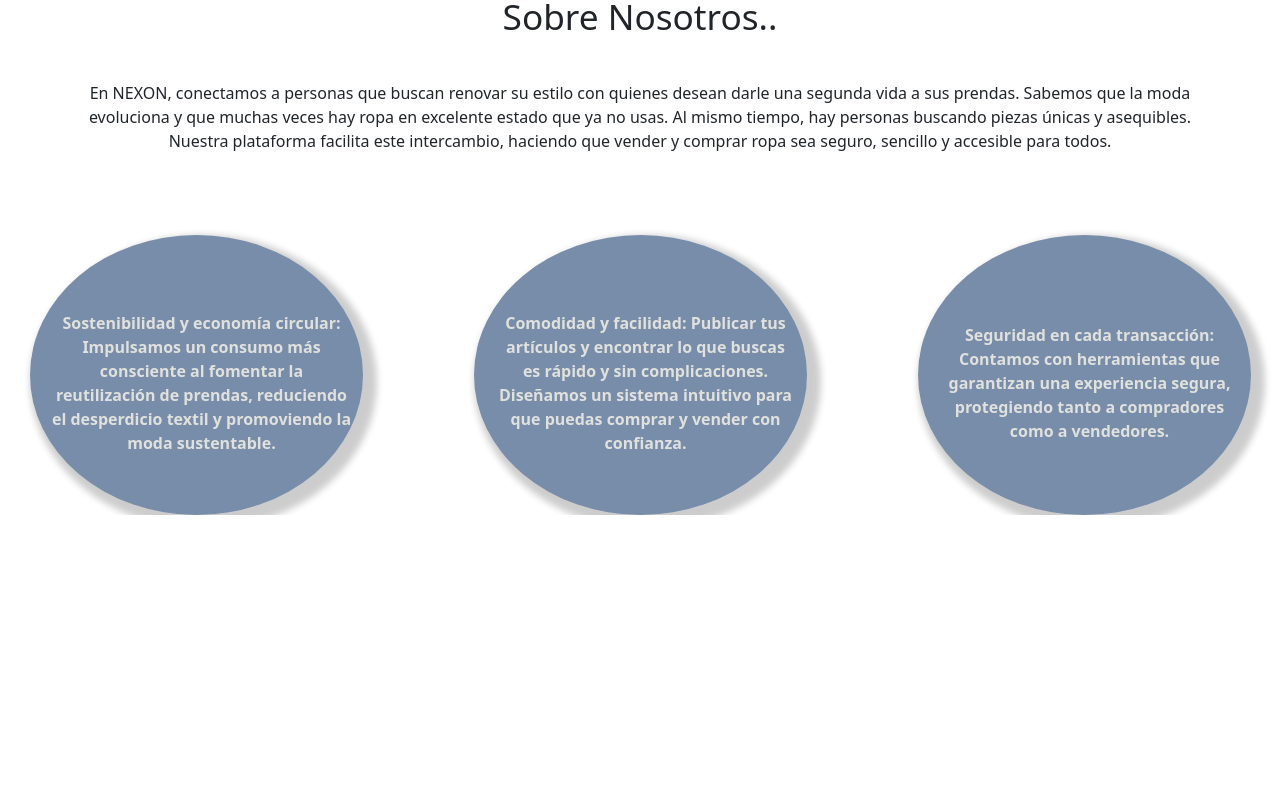
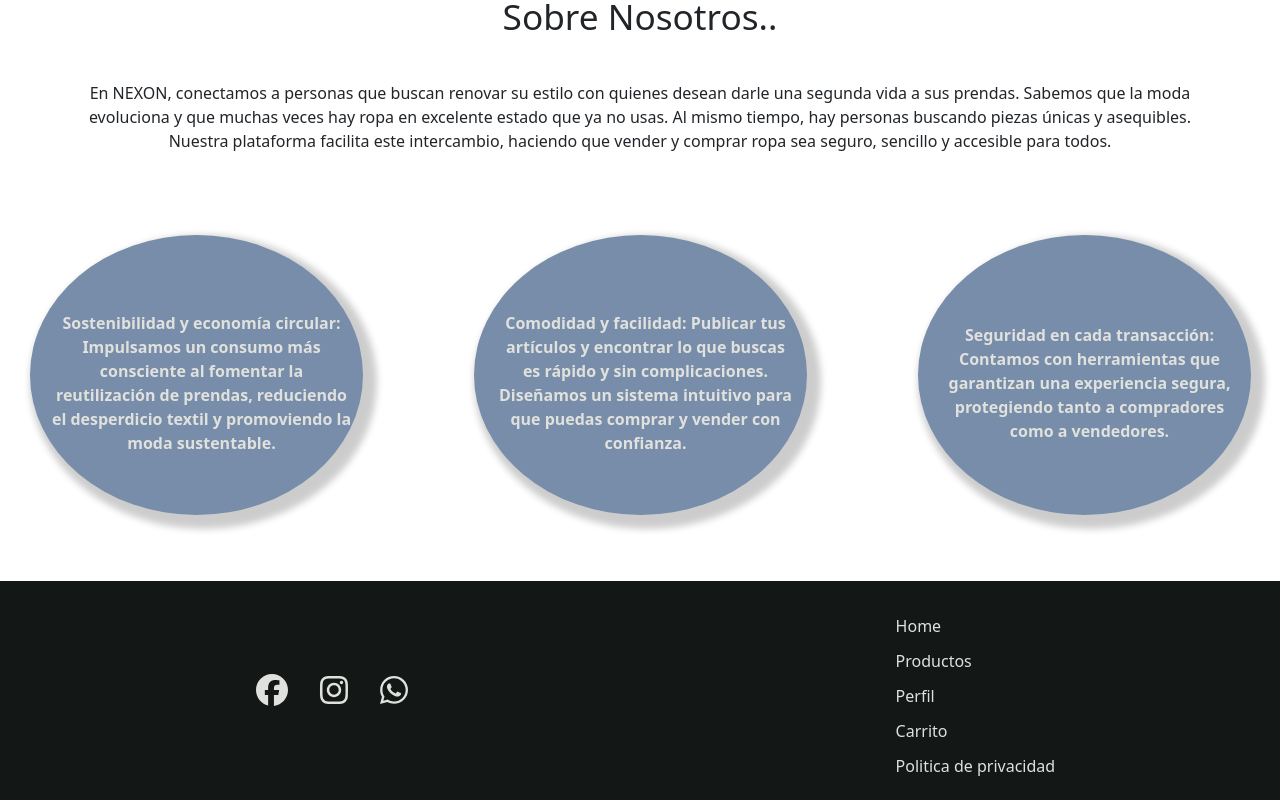
Before and after one commit to candela-greco/nexon.github.io, a React (Vite) app: page / in a window 1280 px wide. Shown: the part 932-1732 px from the top of the page. Before the commit the page ends 1447 px from the top, so only its background shows below. Built offline with nearby package versions, Linux system fonts and the light colour scheme.

Commit message:
Subo pie de pagina finalizado

```diff
--- a/src/App.css
+++ b/src/App.css
@@ -1,4 +1,7 @@
 .Navbar {
+  position: sticky !important;
+  top: 0;
+  z-index: 1000 !important;
   background-color: #131716 !important;
   color: #e0e1dd !important;
   display: flex;
@@ -75,7 +78,40 @@
 .SolucionesItem:hover {
   transform: scale(1.2);
 }
-
+.Footer {
+  margin-top: 66px;
+  padding: 11px;
+  background-color: #131716;
+  color: #e0e1dd;
+  display: flex;
+}
+.Redes {
+  font-size: 2em;
+  padding: 66px 0 0 15px;
+}
+.Icon {
+  padding: 16px;
+  transition: transform 0.3s ease-in-out;
+}
+.Icon:hover {
+  color: #8ed4ba;
+  transform: scale(1.5);
+}
+.LinksUtiles {
+  display: flex;
+  flex-direction: column;
+  padding: 22px 0 0 44px;
+}
+.LinksUtiles a {
+  text-decoration: none !important;
+  color: #e0e1dd;
+  padding-bottom: 11px;
+  transition: transform 0.3s ease-in-out;
+}
+.LinksUtiles a:hover {
+  color: #8ed4ba;
+  transform: scale(1.2);
+}
 
 
 @media (min-width: 1200px) {
@@ -85,4 +121,7 @@
   .Soluciones {
     gap: 111px;
   }
+  .Footer {
+    justify-content: space-around;
+  }
 }
--- a/src/App.jsx
+++ b/src/App.jsx
@@ -4,6 +4,7 @@ import 'bootstrap/dist/css/bootstrap.min.css';
 
 import NavbarNav from './components/Nav.jsx'
 import Home from './components/Home.jsx';
+import Footer from './components/Footer.jsx';
 
 function App() {
 
@@ -11,6 +12,7 @@ function App() {
     <>
       <NavbarNav></NavbarNav>
       <Home></Home>
+      <Footer></Footer>
     </>
   )
 }
--- a/src/components/Footer.jsx
+++ b/src/components/Footer.jsx
@@ -1,25 +1,23 @@
 import { FontAwesomeIcon } from "@fortawesome/react-fontawesome";
 import { faFacebook, faInstagram, faWhatsapp } from "@fortawesome/free-brands-svg-icons";
-
+import { Link } from "react-router-dom";
 
 const Footer = () => {
     return (
-        <>
+        <div className="Footer">
         <div className="Redes">
-            <FontAwesomeIcon icon={ faFacebook }/>
-            <FontAwesomeIcon icon={ faInstagram }/>
-            <FontAwesomeIcon icon={ faWhatsapp }/>
-        <a href="https://www.facebook.com/?locale=es_LA" target="_blank"><i
-                    className="fa-brands fa-facebook fa-2xl"></i></a>
-            <a href="https://www.instagram.com/roma.rescates" target="_blank"><i
-                    className="fa-brands fa-instagram fa-2xl"></i></a>
-            <a href="https://web.whatsapp.com/" target="_blank"><i
-                    className="fa-brands fa-whatsapp fa-2xl"></i></a>
+            <FontAwesomeIcon icon={ faFacebook } target="_blank" className="Icon"/>
+            <FontAwesomeIcon icon={ faInstagram } target="_blank" className="Icon"/>
+            <FontAwesomeIcon icon={ faWhatsapp } target="_blank" className="Icon"/>
         </div>
         <div className="LinksUtiles">
-
+            <Link to="/">Home</Link>
+            <Link to="/productos">Productos</Link>
+            <Link to="/perfil">Perfil</Link>
+            <Link to="/carrito">Carrito</Link>
+            <Link to="/politica">Politica de privacidad</Link>
         </div>
-        </>
+        </div>
     )
 }
 
--- a/src/main.jsx
+++ b/src/main.jsx
@@ -1,9 +1,12 @@
-import React from 'react'
-import ReactDOM from 'react-dom/client'
-import App from './App.jsx'
+import React from 'react';
+import ReactDOM from 'react-dom/client';
+import App from './App.jsx';
+import { BrowserRouter } from "react-router-dom";
 
 ReactDOM.createRoot(document.getElementById('root')).render(
   <React.StrictMode>
-    <App />
+    <BrowserRouter>
+      <App />
+    </BrowserRouter>
   </React.StrictMode>,
 )
```
